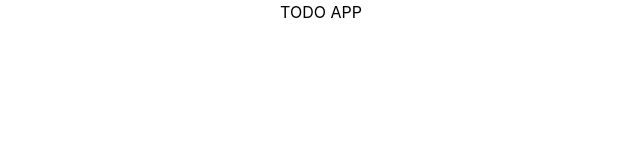
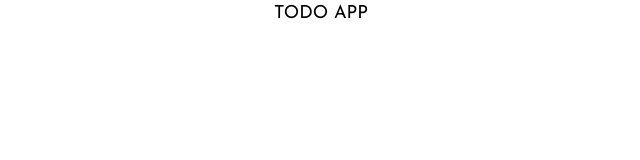
Before and after one commit to builtbyjosh/todo-app-main, a React (Create React App) app: page / in a window 1280 px wide. Shown: the top 160 px of the page, without its empty margins (319-959 px from the left). Built offline with nearby package versions, Linux system fonts and the light colour scheme.

Commit message:
setup color palette and install font

```diff
--- a/package.json
+++ b/package.json
@@ -3,6 +3,7 @@
   "version": "0.1.0",
   "private": true,
   "dependencies": {
+    "@fontsource/josefin-sans": "^5.0.8",
     "@testing-library/jest-dom": "^5.17.0",
     "@testing-library/react": "^13.4.0",
     "@testing-library/user-event": "^13.5.0",
--- a/src/App.tsx
+++ b/src/App.tsx
@@ -4,7 +4,10 @@ import "./App.css";
 
 function App() {
   return (
-    <div className="App">
+    <div
+      className="App w-64 h-32 bg-check-background"
+      style={{ backgroundImage: "var(--primary-check-background)" }}
+    >
       <p>TODO APP</p>
     </div>
   );
--- a/src/index.css
+++ b/src/index.css
@@ -4,9 +4,8 @@
 
 body {
   margin: 0;
-  font-family: -apple-system, BlinkMacSystemFont, "Segoe UI", "Roboto", "Oxygen",
-    "Ubuntu", "Cantarell", "Fira Sans", "Droid Sans", "Helvetica Neue",
-    sans-serif;
+  font-family: "Josefin Sans", sans-serif;
+  font-size: 18px;
   -webkit-font-smoothing: antialiased;
   -moz-osx-font-smoothing: grayscale;
 }
--- a/src/index.tsx
+++ b/src/index.tsx
@@ -2,6 +2,7 @@ import React from "react";
 import ReactDOM from "react-dom/client";
 import "./index.css";
 import App from "./App";
+import "@fontsource/josefin-sans";
 
 const root = ReactDOM.createRoot(
   document.getElementById("root") as HTMLElement
--- a/tailwind.config.js
+++ b/tailwind.config.js
@@ -1,8 +1,32 @@
 /** @type {import('tailwindcss').Config} */
 module.exports = {
-  content: [],
   theme: {
-    extend: {},
+    extend: {
+      colors: {
+        primary: {
+          "bright-blue": "hsl(220, 98%, 61%)",
+          "check-background":
+            "linear-gradient(to right, hsl(192, 100%, 67%), hsl(280, 87%, 65%))",
+        },
+        neutral: {},
+        lightTheme: {
+          "very-light-gray": "hsl(0, 0%, 98%)",
+          "very-light-grayish-blue": "hsl(236, 33%, 92%)",
+          "light-grayish-blue": "hsl(233, 11%, 84%)",
+          "dark-grayish-blue": "hsl(236, 9%, 61%)",
+          "very-dark-grayish-blue": "hsl(235, 19%, 35%)",
+        },
+        darkTheme: {
+          "very-dark-blue": "hsl(235, 21%, 11%)",
+          "very-dark-desaturated-blue": "hsl(235, 24%, 19%)",
+          "light-grayish-blue": "hsl(234, 39%, 85%)",
+          "light-grayish-blue-hover": "hsl(236, 33%, 92%)",
+          "dark-grayish-blue": "hsl(234, 11%, 52%)",
+          "very-dark-grayish-blue": "hsl(233, 14%, 35%)",
+        },
+      },
+    },
   },
+  variants: {},
   plugins: [],
-}
+};
```
Also changed, not shown: 1 other file (tests, documents, lock files or other folders).
